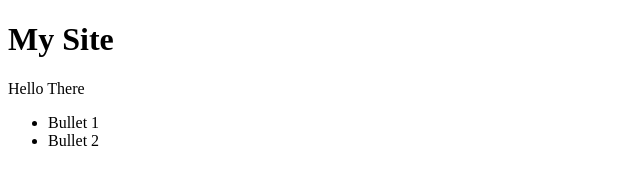
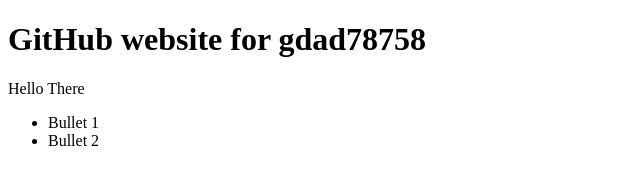
Before and after one commit to gdad78758/gdad78758.github.io, a plain HTML site: page index.html in a window 1280 px wide. Shown: the whole page, without its empty margins (0-640 px from the left). Drawn offline with Linux system fonts and the light colour scheme.

Commit message:
Changed title of site

```diff
--- a/index.html
+++ b/index.html
@@ -2,11 +2,11 @@
 <html>
 
 <head>
-  <title>My Site</title>
+  <title>GitHub website for gdad78758</title>
 </head>
 
 <body>
-  <h1>My Site</h1>
+  <h1>GitHub website for gdad78758</h1>
   <p>Hello There</p>
   <ul>
      <li>Bullet 1</li>
```
